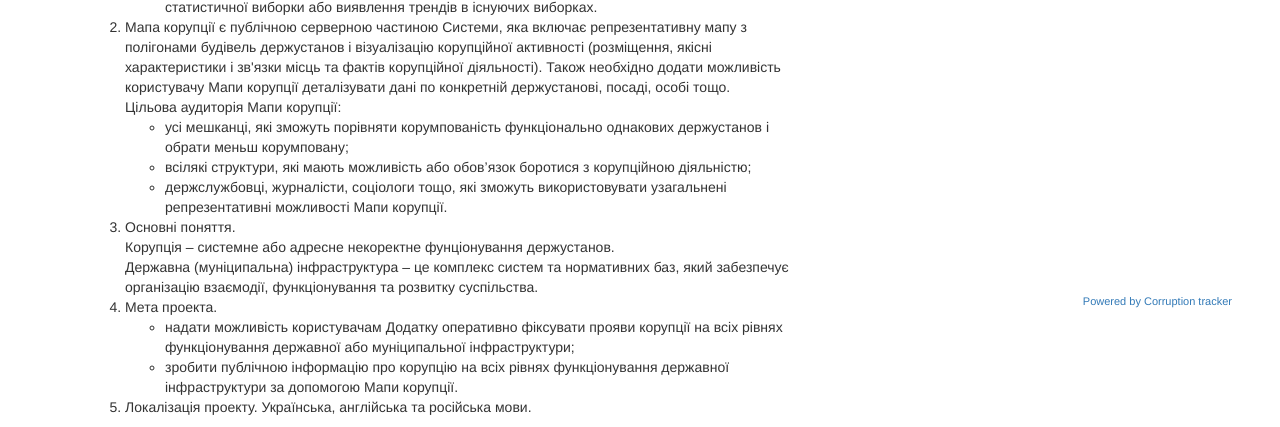
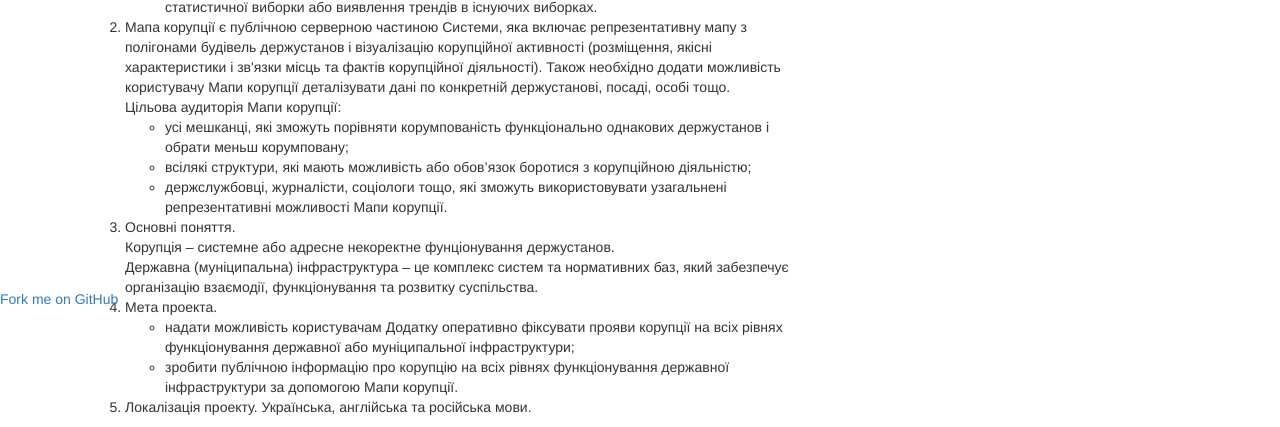
Before and after one commit to autogestion/corruption_tracker, a Django app: page /about in a window 1280 px wide. Shown: the part 491-918 px from the top of the page. Run offline with Django 3.2, Linux system fonts and the light colour scheme; some libraries are stand-ins or nearby versions.

Commit message:
add form me ribbon

```diff
--- a/templates/base.html
+++ b/templates/base.html
@@ -86,8 +86,15 @@
 {% block map %}
 {% endblock %}
 
-    <div class="pull-right" id="github_link">
-        <a href="https://github.com/autogestion/corruption_tracker" target="_blank">Powered by Corruption tracker</a>
+<div class="navbar-fixed-bottom row-fluid">
+<!--       <div class="navbar-inner">
+          <div class="container"><a href="https://github.com/autogestion/corruption_tracker" target="_blank">Powered by Corruption tracker</a>
+        </div>
+    </div> -->
+    <div class="github-fork-ribbon-wrapper right-bottom">
+        <div class="github-fork-ribbon">
+            <a href="https://github.com/autogestion/corruption_tracker" target="_blank">Fork me on GitHub</a>
+        </div>
     </div>
-
+</div>
 </body>
```
Also changed, not shown: static/css/gh-fork-ribbon.min.css (added, +4 -0 lines), README.md, 1 other file.
